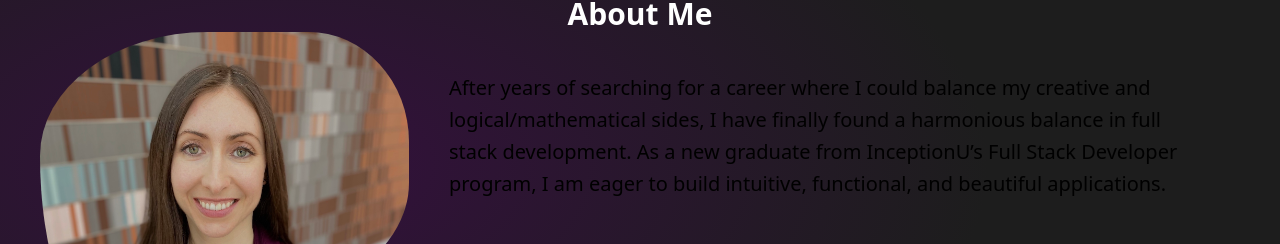
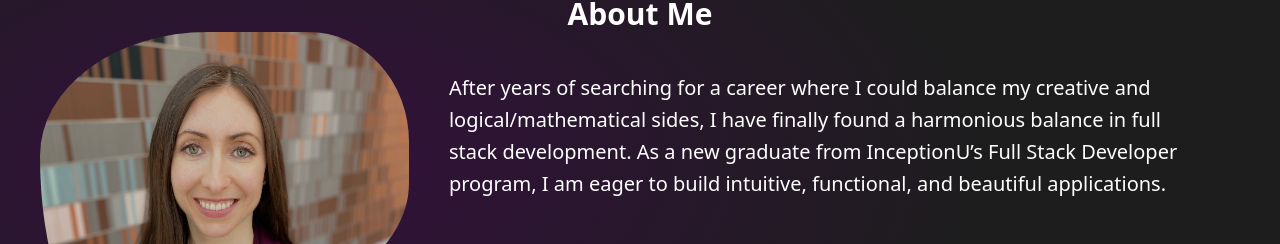
Before and after one commit to jgajdosbomben/portfolio, a React (Vite) app: page / in a window 1280 px wide. Shown: the part 556-800 px from the top of the page. Built offline with nearby package versions, Linux system fonts and the light colour scheme.

Commit message:
Deleted line

```diff
--- a/src/components/About.jsx
+++ b/src/components/About.jsx
@@ -18,8 +18,10 @@ const About = () => {
         className="h-[290px] p-1 rounded-md ease-in-out duration-300 hover:scale-125"/> */}
           </div>
           <div className="px-10 py-10">
-                <p className="text-xl text-black dark:text-white leading-8">
-                After years of searching for a career where I could balance my creative and logical/mathematical sides, I have finally found a harmonious balance in full stack development. As a new graduate from InceptionU’s Full Stack Developer program, I am eager to build intuitive, functional, and beautiful applications.{" "}
+            <p className="text-xl text-white dark:text-white leading-8">
+              After years of searching for a career where I could balance my creative and logical/mathematical sides, I have
+              finally found a harmonious balance in full stack development. As a new graduate from InceptionU’s Full Stack
+              Developer program, I am eager to build intuitive, functional, and beautiful applications.{" "}
             </p>
           </div>
         </div>
```
Lines whose indentation alone changed are shown as unchanged.
